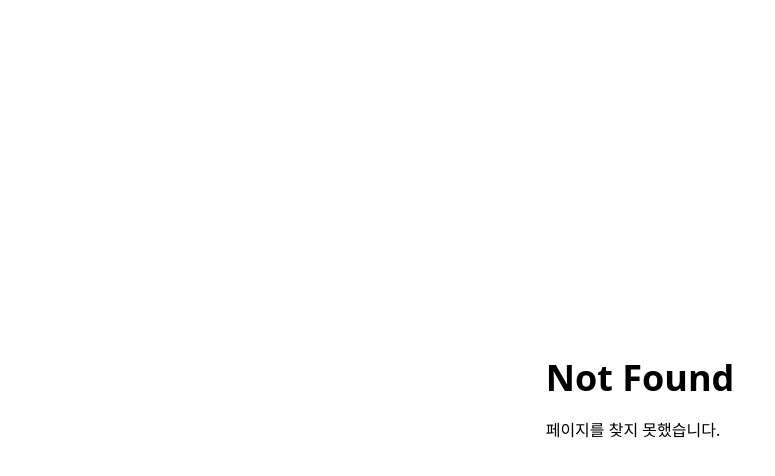
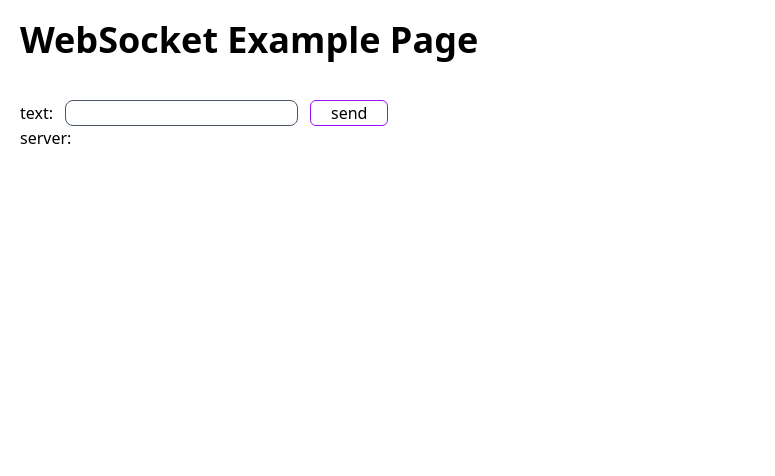
Before and after one commit to naeunminchocofarm/naeunminchocofarm_web, a React (Vite) app: page /examples/websocket in a window 1280 px wide. Before the commit this address had no page. Shown: the top 476 px of the page, without its empty margins (0-775 px from the left). Built offline with nearby package versions, Linux system fonts and the light colour scheme.

Commit message:
웹소켓 구현 중 임시커밋

```diff
--- a/src/Router.jsx
+++ b/src/Router.jsx
@@ -3,6 +3,7 @@ import NotFound from "./pages/NotFound";
 import ExamChart from "./humidity/pages/ExamChart";
 import Temperature from "./temperature/pages/Temperature";
 import TestM from "./pages/TestM";
+import ExampleWebSocketPage from "./websocket/ExampleWebSocketPage";
 
 export default function Router() {
   return (
@@ -11,6 +12,7 @@ export default function Router() {
         <Route path="/examples/chart" element={<ExamChart />} />
         <Route path="/temp" element={<Temperature />} />
         <Route path="/testM" element={<TestM />} />
+        <Route path="/examples/websocket" element={<ExampleWebSocketPage />} />
         <Route path="*" element={<NotFound />} />
       </Routes>
     </>
--- /dev/null
+++ b/src/websocket/ExampleWebSocketPage.jsx
@@ -0,0 +1,28 @@
+import { useState } from "react";
+
+export default function ExampleWebSocketPage() {
+  const [received, setReceived] = useState('');
+
+  const containerCss = "p-5";
+  const titleCss = "text-4xl font-bold mb-10";
+  const inputCss = "border border-gray-600 rounded-lg outline-purple-600 mx-3";
+  const btnCss = "px-5 rounded-md hover:cursor-pointer hover:bg-purple-600 hover:text-white border border-purple-600"
+
+  function sendMessage() {
+
+  }
+
+  return (
+    <>
+      <div className={containerCss}>
+        <h1 className={titleCss}>WebSocket Example Page</h1>
+        <label>
+          text:
+          <input type="text" className={inputCss}/>
+        </label>
+        <button type="button" className={btnCss} onClick={sendMessage}>send</button>
+        <div>server: {received}</div>
+      </div>
+    </>
+  );
+}
```
